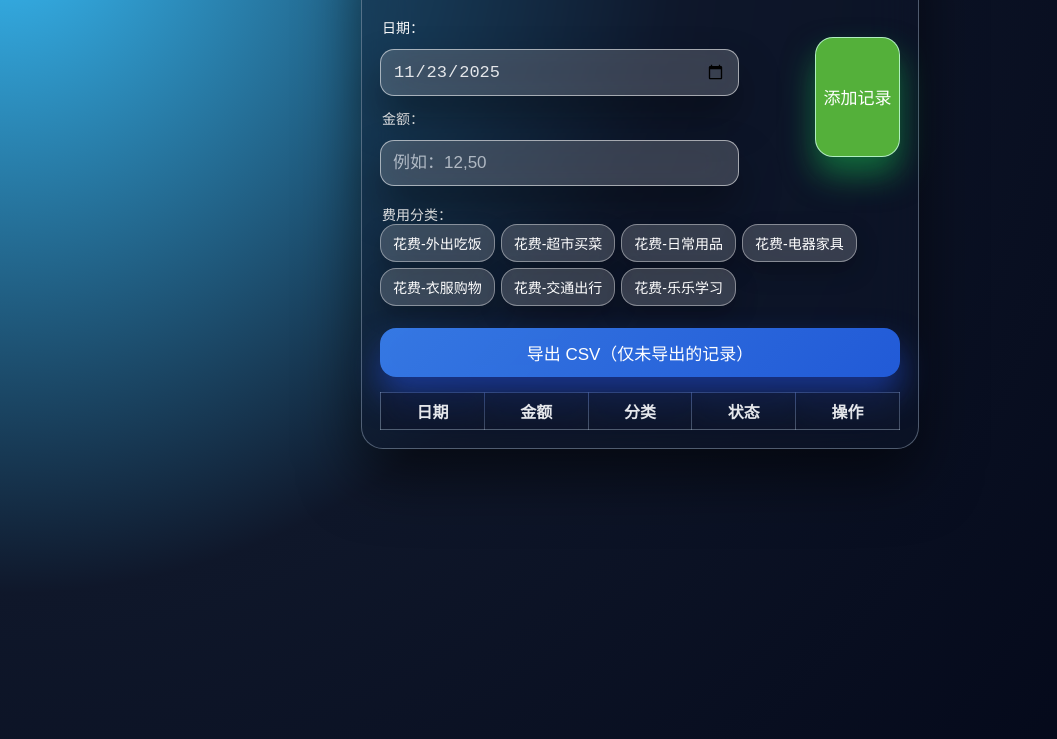
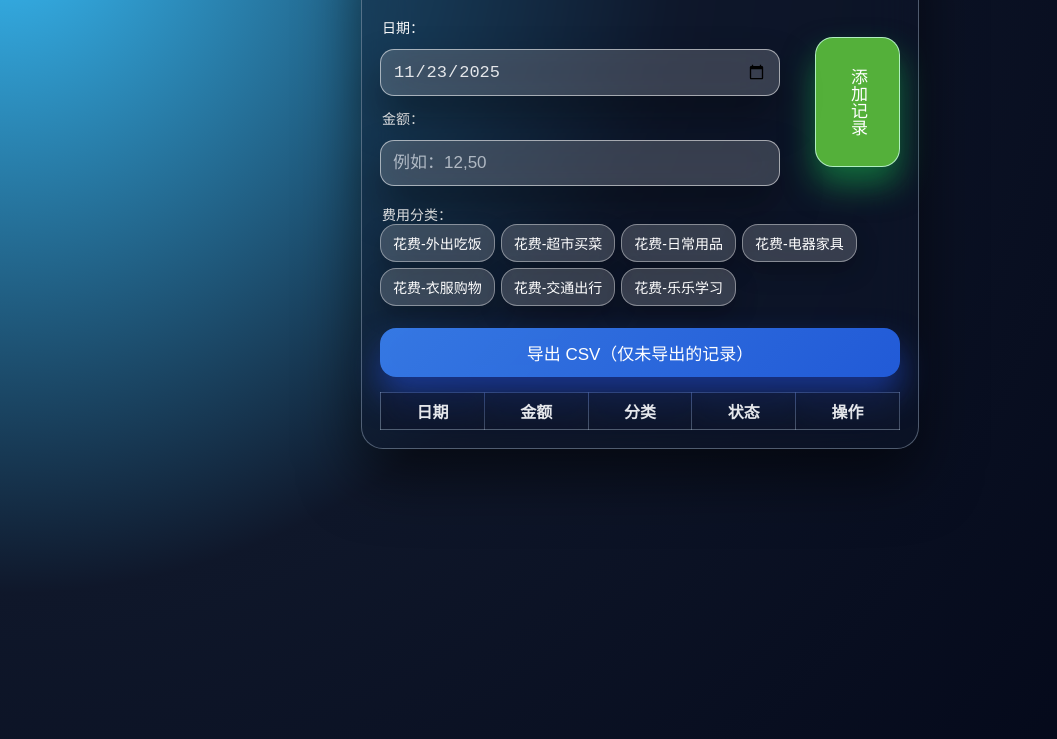
Before and after one commit to Ran-DE-BER/RichangKosten, a plain HTML site: page index.html in a window 1280 px wide. Shown: the part 93-832 px from the top of the page, without its empty margins (0-1057 px from the left). Drawn offline with Linux system fonts and the light colour scheme.

Commit message:
Update index.html

```diff
--- a/index.html
+++ b/index.html
@@ -68,7 +68,7 @@ label {
 input {
     padding: 12px;
     font-size: 17px;
-    width: 80%;
+    width: 90%;
     border-radius: 14px;
     border: 1px solid var(--glass-border);
     background: var(--glass-bg);
@@ -87,7 +87,7 @@ input::placeholder {
 /* ============================= */
 .add-button-big {
     width: 85px;
-    height: 120px;
+    height: 130px;
     background: rgba(92,191,61,0.92);
     border: 1px solid rgba(187,247,208,0.9);
     color: white;
@@ -100,6 +100,10 @@ input::placeholder {
     box-shadow: 0 18px 32px rgba(22,163,74,0.6);
     margin-top: 20px;
     margin-left: 7px;
+
+    /* ★★ 新增：竖排文字 ★★ */
+    writing-mode: vertical-rl;
+    text-orientation: upright;
 }
 
 /* ============================= */
```
